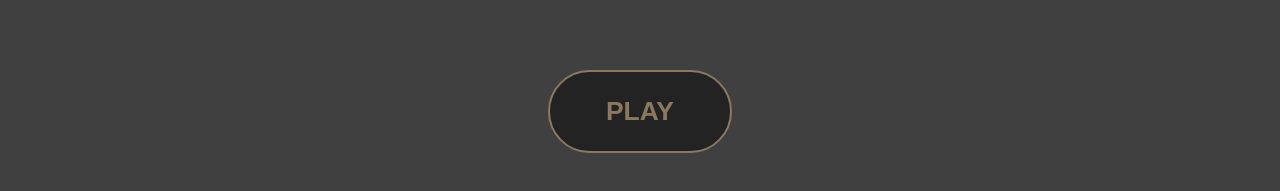
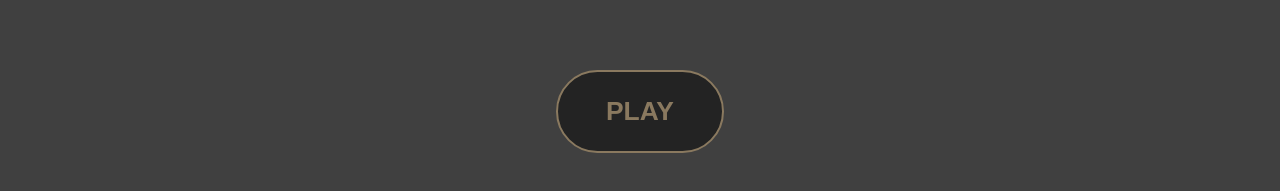
Before and after one commit to Nikolai-Iakushchenko/rock_paper_scissors, a React (Vite) app: page / in a window 1280 px wide. Shown: the part 575-766 px from the top of the page. Built offline with nearby package versions, Linux system fonts and the light colour scheme.

Commit message:
update bettingDoneButton width

```diff
--- a/src/components/BettingDoneButton/BettingDoneButton.module.css
+++ b/src/components/BettingDoneButton/BettingDoneButton.module.css
@@ -2,8 +2,7 @@
   border-radius: 3em;
   color: var(--golden);
   background-color: var(--black);
-  /*padding: 2em 5em;*/
-  padding: 3vh 7vh;
+  padding: 3vh 6vh;
   font-size: 3.3vh;
   border: 0.1em solid var(--golden);
 }
```
